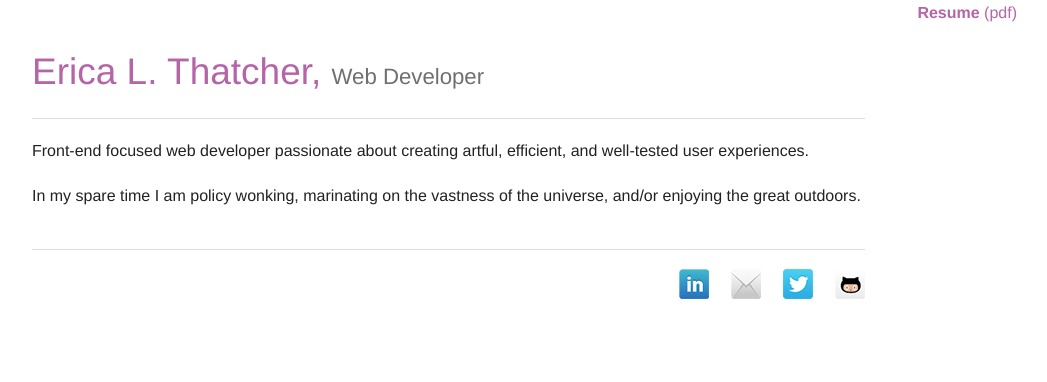
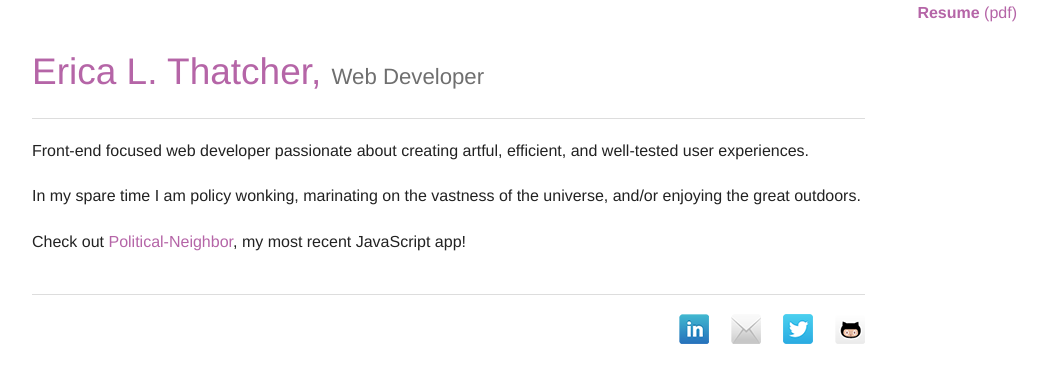
Before and after one commit to ericalthatcher/ericalthatcher.github.io, a plain HTML site: page index.html in a window 1280 px wide. Shown: the whole page, without its empty margins (108-1155 px from the left). Drawn offline with Linux system fonts and the light colour scheme.

Commit message:
Added link to political-neighbor gh-page

```diff
--- a/index.html
+++ b/index.html
@@ -33,6 +33,8 @@
             <p>Front-end focused web developer passionate about creating artful, efficient, and well-tested user experiences.</p>
 
             <p>In my spare time I am policy wonking, marinating on the vastness of the universe, and/or enjoying the great outdoors.</p>
+
+            <p>Check out <a href="http://ericalthatcher.github.io/political-neighbor">Political-Neighbor</a>, my most recent JavaScript app!</p>
           </div>
         </div>
       </div>
```
